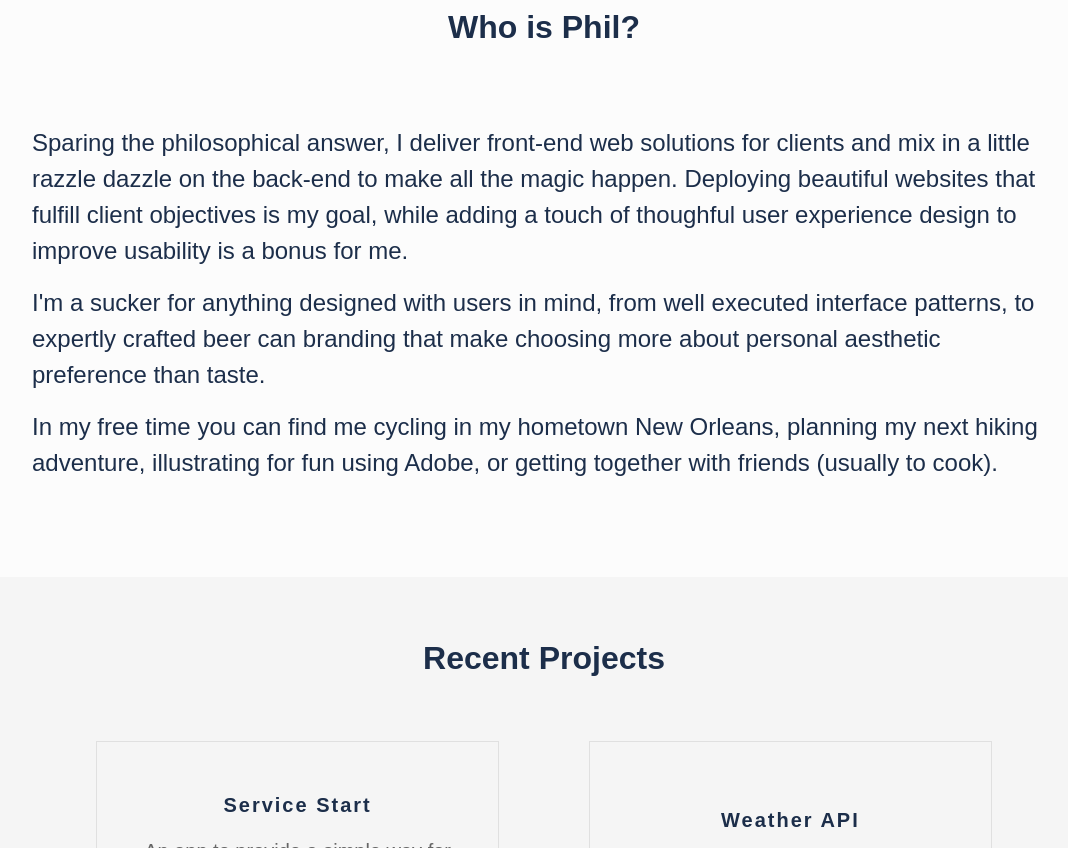
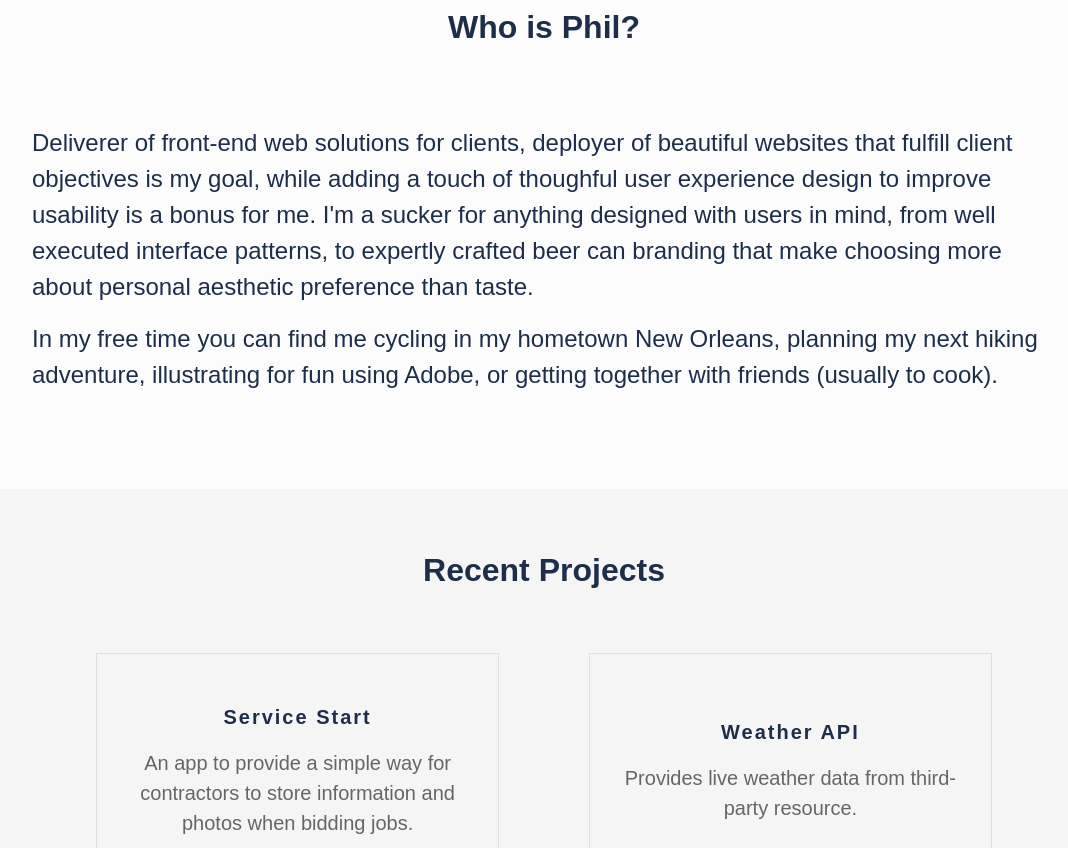
Before and after one commit to HauntedHamburger/portfolio, a plain HTML site: page index.html in a window 1280 px wide. Shown: the part 1180-2028 px from the top of the page, without its empty margins (96-1164 px from the left). Drawn offline with Linux system fonts and the light colour scheme; a web font is replaced by a local one.

Commit message:
updated about

```diff
--- a/index.html
+++ b/index.html
@@ -43,8 +43,7 @@
         <section class="about" id="about">
             <div class="about-container flex">
                 <h2 class="section-heading fs-600 text-dark">Who is Phil?</h2>
-                <p class="fs-400 text-dark">Sparing the philosophical answer, I deliver front-end web solutions for clients and mix in a little razzle dazzle on the back-end to make all the magic happen.  Deploying beautiful websites that fulfill client objectives is my goal, while adding a touch of thoughful user experience design to improve usability is a bonus for me.</p>
-                <p class="fs-400 text-dark">I'm a sucker for anything designed with users in mind, from well executed <a href="https://atomicdesign.bradfrost.com/table-of-contents/">interface patterns</a>, to expertly crafted beer can branding that make choosing more about personal aesthetic preference than taste.
+                <p class="fs-400 text-dark">Deliverer of front-end web solutions for clients, deployer of beautiful websites that fulfill client objectives is my goal, while adding a touch of thoughful user experience design to improve usability is a bonus for me.  I'm a sucker for anything designed with users in mind, from well executed <a href="https://atomicdesign.bradfrost.com/table-of-contents/">interface patterns</a>, to expertly crafted beer can branding that make choosing more about personal aesthetic preference than taste.
                 <p class="fs-400 text-dark">In my free time you can find me cycling in my hometown New Orleans, planning my next hiking adventure, illustrating for fun using Adobe, or getting together with friends (usually to cook).</p>
             </div>
 
```
